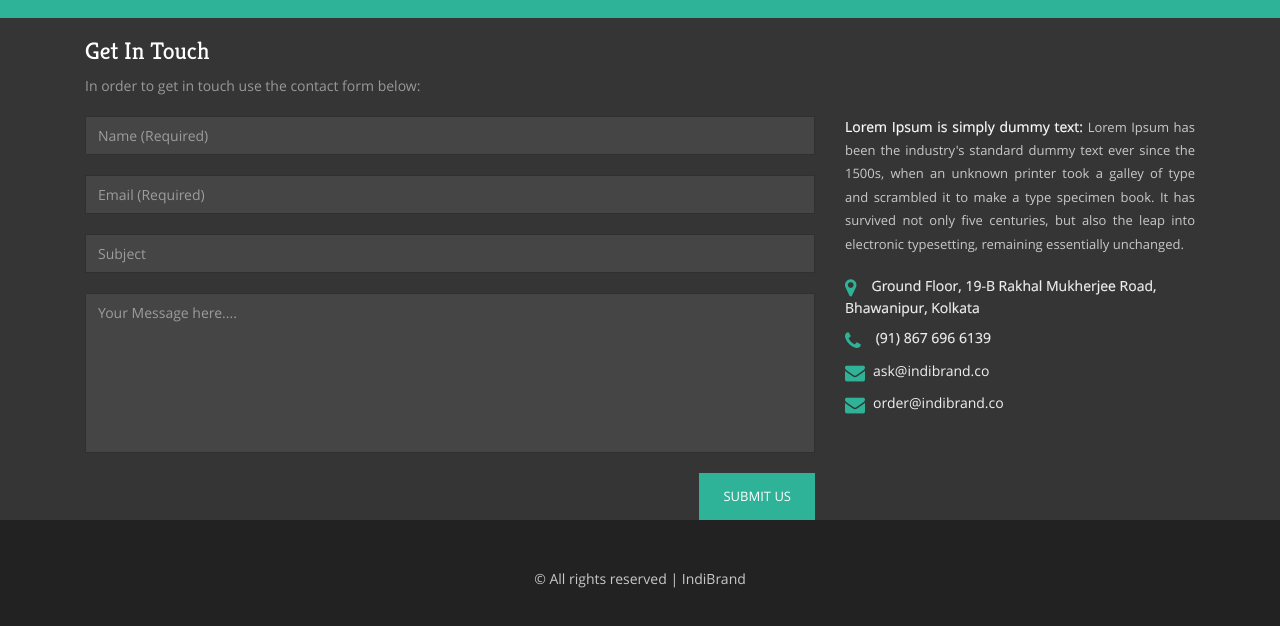
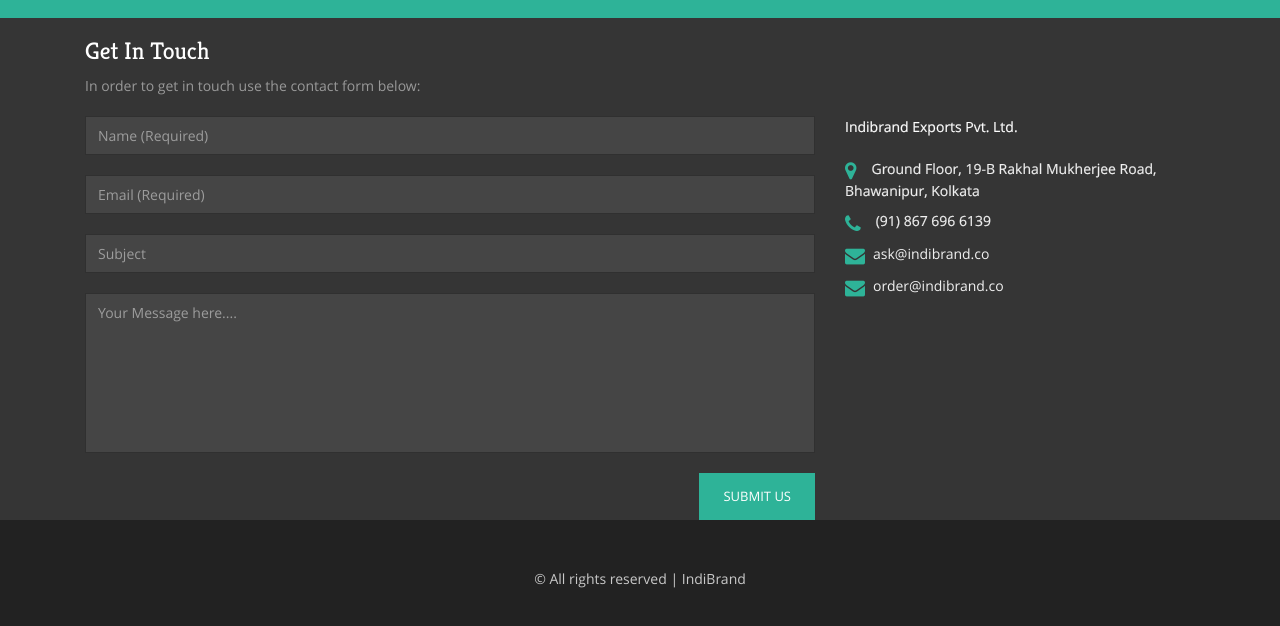
Before and after one commit to aprasad1993/aprasad1993.github.io, a plain HTML site: page index.html in a window 1280 px wide. Shown: the part 1422-2048 px from the top of the page. Drawn offline with Linux system fonts and the light colour scheme.

```diff
--- a/index.html
+++ b/index.html
@@ -174,7 +174,7 @@
 			</form>
 		</div>
 		<div class="col-md-4  contact_right">
-			<p><span>Lorem Ipsum is simply dummy text: </span> Lorem Ipsum has been the industry's standard dummy text ever since the 1500s, when an unknown printer took a galley of type and scrambled it to make a type specimen book. It has survived not only five centuries, but also the leap into electronic typesetting, remaining essentially unchanged. </p>
+			<p><span>Indibrand Exports Pvt. Ltd.</span></p>
 			<ul class="list-unstyled address">
 				<li><i class="fa fa-map-marker"></i><span>Ground Floor, 19-B Rakhal Mukherjee Road, Bhawanipur, Kolkata </span></li>
 				<li><i class="fa fa-phone"></i><span>(91) 867 696 6139</span></li>
```
